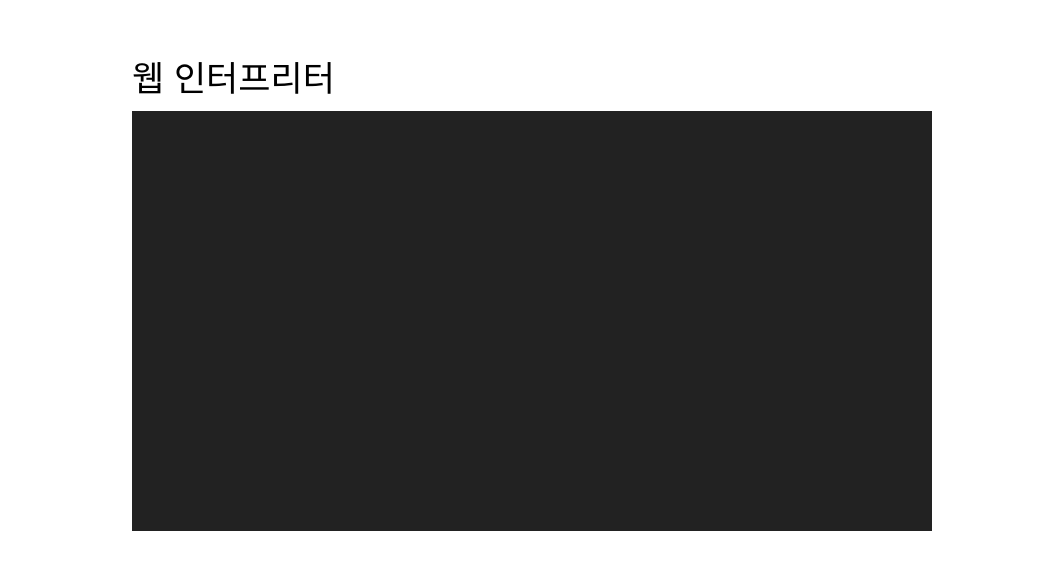
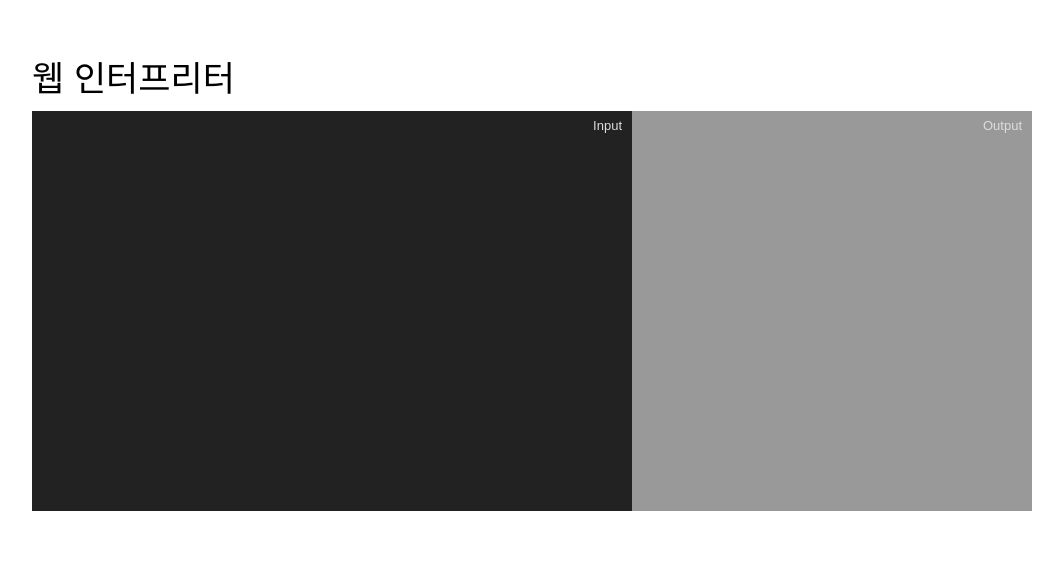
Before and after one commit to JunilHwang/automata-compiler, a Vue app in the folder web-interpreter/: page / in a window 1280 px wide. Shown: the top 570 px of the page, without its empty margins (108-1171 px from the left). Built offline with nearby package versions, Linux system fonts and the light colour scheme.

Commit message:
input / output 분리 완료

```diff
--- a/web-interpreter/src/Domain/Parser.ts
+++ b/web-interpreter/src/Domain/Parser.ts
@@ -60,7 +60,7 @@ const factor = () => {
   switch (type) {
     case VarName:
       const symbolValue = symbolTable.get(String(value));
-      if (symbolValue === undefined) {
+      if (symbolValue === null) {
         errorMessageAppend(`Error: '${value}' is not assign`);
       }
       stack.push(symbolValue);
@@ -93,7 +93,7 @@ const defineVariable = (type: number) => {
   do {
     token = nextToken();
     checkTokenType(VarName, 'Error: Next token must be \'VarName\'');
-    if (!symbolTable.set(String(token.value), undefined, type)) {
+    if (!symbolTable.set(String(token.value), null, type)) {
       errorMessageAppend(`Error: '${token.value}' is already defined Variable`);
     }
     token = nextToken();
@@ -127,7 +127,7 @@ export const statement = (): void => {
       case Print:
         token = nextToken();
         expression();
-        tokenAppend(`\n\t${stack.pop()}`);
+        outputAppend(stack.pop());
         break;
       case VarName:
         if (parserState !== NEXT_END) {
@@ -138,7 +138,7 @@ export const statement = (): void => {
         token = nextToken();
         expression();
         if (!symbolTable.put(String(startTokenValue), stack.pop())) {
-          errorMessageAppend(`Error: '${startTokenValue}' is not defined Variable`);
+          errorMessageAppend(`Error: '${startTokenValue}' undefined`);
         }
         break;
       case TypeInt:
@@ -178,5 +178,6 @@ const errorMessageAppend = (message: string) => {
 };
 const tokenAppend = (message: string) => eventBus.$emit('tokenAppend', message);
 const lineAppend = (indent: string = '') => eventBus.$emit('lineAppend', indent);
+const outputAppend = (output: string = '') => eventBus.$emit('outputAppend', output);
 
 export default { };
--- a/web-interpreter/src/Domain/TokenDefined.ts
+++ b/web-interpreter/src/Domain/TokenDefined.ts
@@ -50,7 +50,7 @@ export const opTable: any = {
 };
 export const symbolTable = new class {
   private symbols: any = {};
-  public set(key: string, value: number|undefined = undefined, type = IntNum) {
+  public set(key: string, value: number|null = null, type = IntNum) {
     const check = this.symbols[key] === undefined;
     if (check) {
       this.symbols[key] = {type, value};
@@ -61,7 +61,7 @@ export const symbolTable = new class {
     return this.symbols[key].value;
   }
   public put(key: string, value: number) {
-    const check = this.symbols[key] !== undefined;
+    const check = this.symbols[key] !== null;
     if (check) {
       this.symbols[key].value = value;
     }
--- a/web-interpreter/src/assets/scss/common.scss
+++ b/web-interpreter/src/assets/scss/common.scss
@@ -4,16 +4,24 @@ input,textarea,button,select{vertical-align:middle;font-family:inherit;}
 button{border:none;background:none;}
 a{text-decoration:none;color:inherit;}
 
-#app{width:800px;margin:0 auto;padding:50px 0;}
+#app{width:1000px;margin:0 auto;padding:50px 0;}
 .app-title{font-size:35px;margin-bottom:10px;font-weight:normal;}
 .btn{cursor:pointer;text-align:center;padding:10px;color:#fff;display:inline-block;
   &__main{background:#09F;}
 }
 
 .interpreter{
-  &__container{background:#222;color:#fff;height:400px;font-size:19px;color:#fff;padding:10px;line-height:30px;overflow:auto;}
-  &__input{background:transparent;border:none;width:100%;box-sizing:border-box;font-size:19px;color:#fff;height:30px;
+  &__container{display:flex;align-items:flex-start;font-size:19px;line-height:30px;position:relative;
+    &::before,
+    &::after{display:block;position:absolute;top:0;font-size:13px;z-index:10;}
+    &::before{content:"Input";right:410px;color:#ddd;}
+    &::after{content:"Output";right:10px;color:#ddd;}
+    >div{height:380px;padding:10px;overflow:auto;color:#fff;position:relative;}
+  }
+  &__stack{background:#222;width:580px;}
+  &__output{background:#999;width:380px;}
+  &__input{background:transparent;border:none;width:100%;box-sizing:border-box;font-size:inherit;color:#fff;height:30px;
     &:focus{outline:none;}
   }
-  &__error{background:#faa;color:#fff;line-height:30px;font-size:19px;padding:0 10px;}
+  &__error{background:#faa;color:#fff;line-height:30px;padding:0 10px;}
 }
--- a/web-interpreter/src/components/Interpreter.vue
+++ b/web-interpreter/src/components/Interpreter.vue
@@ -1,6 +1,7 @@
 <template>
   <div class="interpreter" @click.prevent="$refs.input.focus()">
-    <div class="interpreter__container" ref="container">
+    <div class="interpreter__container">
+      <div class="interpreter__stack" ref="stackContainer">
         <p v-for="(v, k) in codeList"
           :key="k"
           v-html="v.replace(/\t/g, '&nbsp;&nbsp;&nbsp;&nbsp;')"
@@ -13,6 +14,10 @@
           @keydown.tab.prevent="code += '\t'"
           autofocus
         />
+      </div>
+      <div class="interpreter__output" ref="outputContainer">
+        <p v-for="(v, k) in outputList" v-html="v" :key="k" />
+      </div>
     </div>
     <div class="interpreter__error" v-if="errorText.length" v-html="errorText" />
   </div>
@@ -31,17 +36,25 @@ export default class Interpreter extends Vue {
   private codeList: string[] = [];
   private code: string = '';
   private errorText: string = '';
+  private outputList: string[] = [];
   @Watch('codeList')
   private onCodeListChange() {
-    const { container }: any = this.$refs;
+    const { stackContainer }: any = this.$refs;
     this.$nextTick(() => {
-      container.scrollTo(0, container.scrollHeight);
+      stackContainer.scrollTo(0, stackContainer.scrollHeight);
+    });
+  }
+  @Watch('outputList')
+  private onOutputListChange() {
+    const { outputContainer }: any = this.$refs;
+    this.$nextTick(() => {
+      outputContainer.scrollTo(0, outputContainer.scrollHeight);
     });
   }
   private created() {
-    const { codeList } = this;
-    eventBus.$on('tokenError', (message: string) => {
-      this.errorText = message;
+    const { codeList, outputList } = this;
+    eventBus.$on('outputAppend', (output: string) => {
+      outputList.push(output);
     });
     eventBus.$on('tokenAppend', (token: string) => {
       codeList.push(token);
@@ -51,6 +64,9 @@ export default class Interpreter extends Vue {
       this.code = '';
       this.errorText = '';
     });
+    eventBus.$on('tokenError', (message: string) => {
+      this.errorText = message;
+    });
   }
   private parsing() {
     const { code } = this;
```
Also changed, not shown: web-interpreter/tslint.json (+7 -1 lines). Lines whose indentation alone changed are shown as unchanged.
